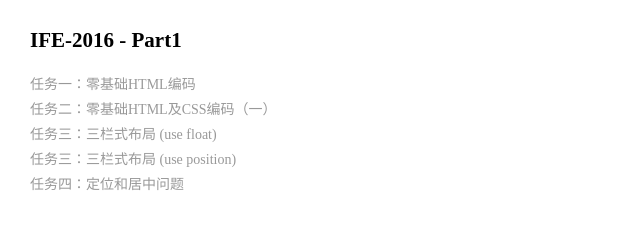
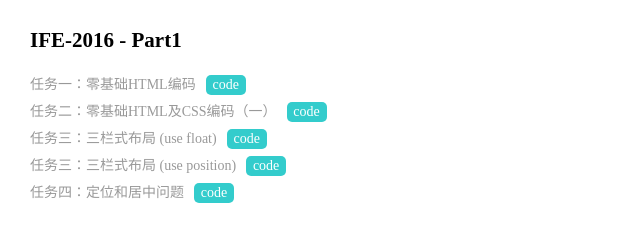
Before and after one commit to wtZZx/wtZZx.github.io, a plain HTML site: page index.html in a window 1280 px wide. Shown: the part 103-344 px from the top of the page, without its empty margins (0-640 px from the left). Drawn offline with Linux system fonts and the light colour scheme.

Commit message:
code buttom

```diff
--- a/index.html
+++ b/index.html
@@ -17,11 +17,11 @@
         <article>
             <h2>IFE-2016 - Part1</h2>
             <ol class="task-list">
-                <li><a href="Part1/task1-1/index.html">任务一：零基础HTML编码</a></li>
-                <li><a href="Part1/task1-2/index.html">任务二：零基础HTML及CSS编码（一）</a></li>
-                <li><a href="Part1/task1-3/float/task1-3.html">任务三：三栏式布局 (use float)</a></li>
-                <li><a href="Part1/task1-3/position/task1-3.html">任务三：三栏式布局 (use position)</a></li>
-                <li><a href="Part1/task1-4/index.html">任务四：定位和居中问题</a></li>
+                <li><a class="link-color" href="Part1/task1-1/index.html">任务一：零基础HTML编码</a><a href="https://github.com/wtZZx/IFE-2016/blob/master/Part1/task1-1/index.html" class="code-page">code</a></li>
+                <li><a class="link-color" href="Part1/task1-2/index.html">任务二：零基础HTML及CSS编码（一）</a><a href="https://github.com/wtZZx/IFE-2016/blob/master/Part1/task1-2/index.html" class="code-page">code</a></li>
+                <li><a class="link-color" href="Part1/task1-3/float/task1-3.html">任务三：三栏式布局 (use float)</a><a href="https://github.com/wtZZx/IFE-2016/blob/master/Part1/task1-3/float/task1-3.html" class="code-page">code</a></li>
+                <li><a class="link-color" href="Part1/task1-3/position/task1-3.html">任务三：三栏式布局 (use position)</a><a href="https://github.com/wtZZx/IFE-2016/blob/master/Part1/task1-3/position/task1-3.html" class="code-page">code</a></li>
+                <li><a class="link-color" href="Part1/task1-4/index.html">任务四：定位和居中问题</a><a href="https://github.com/wtZZx/IFE-2016/blob/master/Part1/task1-4/index.html" class="code-page">code</a></li>
             </ol>
         </article>
     </main>
--- a/styles/style.css
+++ b/styles/style.css
@@ -39,7 +39,27 @@ main > article > h2 {
     list-style: none;
 }
 
+.link-color {
+    color: #999;
+}
+
 .task-list li a {
     text-decoration: none;
-    color: #999;
 }
+
+.code-page {
+    display: inline-block;
+    width: 40px;
+    height: 20px;
+    border-radius: 5px;
+    line-height: 20px;
+    text-align: center;
+    background: #3cc;
+    color: #fff;
+    margin-left: 10px;
+    transition: all .5s ease;
+}
+
+.code-page:hover {
+    transform: rotate(-15deg);
+}
```
